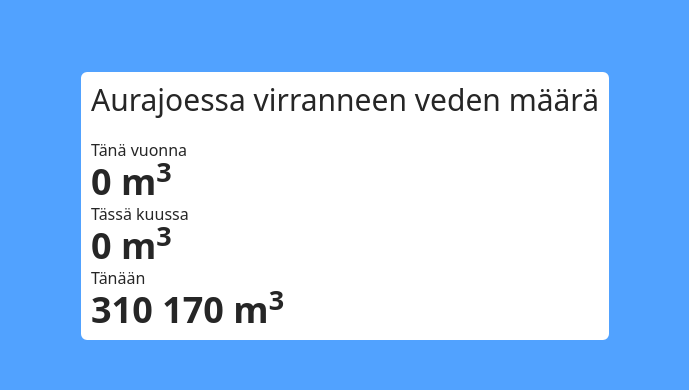
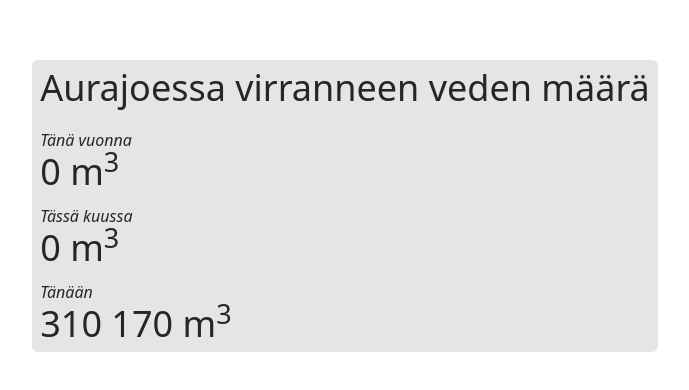
Before and after one commit to otsosaarinen/aurajoki-docker, a React (Vite) app: page / in a window 1280 px wide. Shown: the part 194-584 px from the top of the page, without its empty margins (295-984 px from the left). Built offline with nearby package versions, Linux system fonts and the light colour scheme.

Commit message:
change styling

```diff
--- a/src/App.tsx
+++ b/src/App.tsx
@@ -39,27 +39,27 @@ function App() {
 
     return (
         <>
-            <div className="flex h-screen w-screen items-center justify-center bg-blue-400 text-neutral-800">
-                <div className="flex flex-col gap-5 rounded-md border-2 border-white bg-white p-2">
-                    <h1 className="text-3xl">
+            <div className="flex h-screen w-screen items-center justify-center text-neutral-800">
+                <div className="flex flex-col gap-5 rounded-md bg-neutral-200 p-2">
+                    <h1 className="text-4xl">
                         Aurajoessa virranneen veden määrä
                     </h1>
-                    <div>
+                    <div className="flex flex-col gap-3">
                         <div>
-                            <p>Tänä vuonna</p>
-                            <div className="text-4xl font-bold">
+                            <p className="italic">Tänä vuonna</p>
+                            <div className="text-4xl font-medium">
                                 <span id="">0</span> m<sup>3</sup>
                             </div>
                         </div>
                         <div>
-                            <p>Tässä kuussa</p>
-                            <div className="text-4xl font-bold">
+                            <p className="italic">Tässä kuussa</p>
+                            <div className="text-4xl font-medium">
                                 <span id="">0</span> m<sup>3</sup>
                             </div>
                         </div>
                         <div>
-                            <p>Tänään</p>
-                            <div className="text-4xl font-bold">
+                            <p className="italic">Tänään</p>
+                            <div className="text-4xl font-medium">
                                 <span id="waterFlow">0</span> m<sup>3</sup>
                             </div>
                         </div>
```
